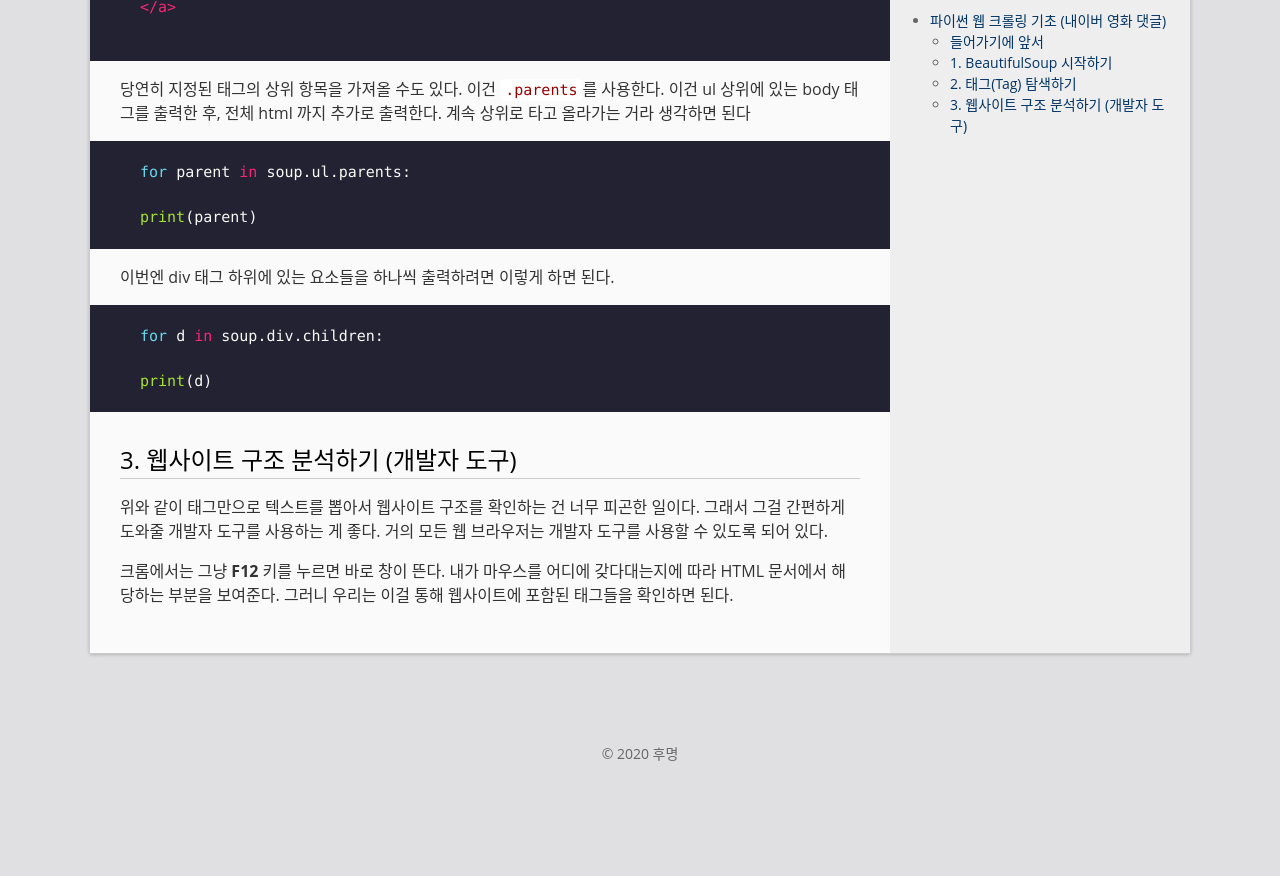
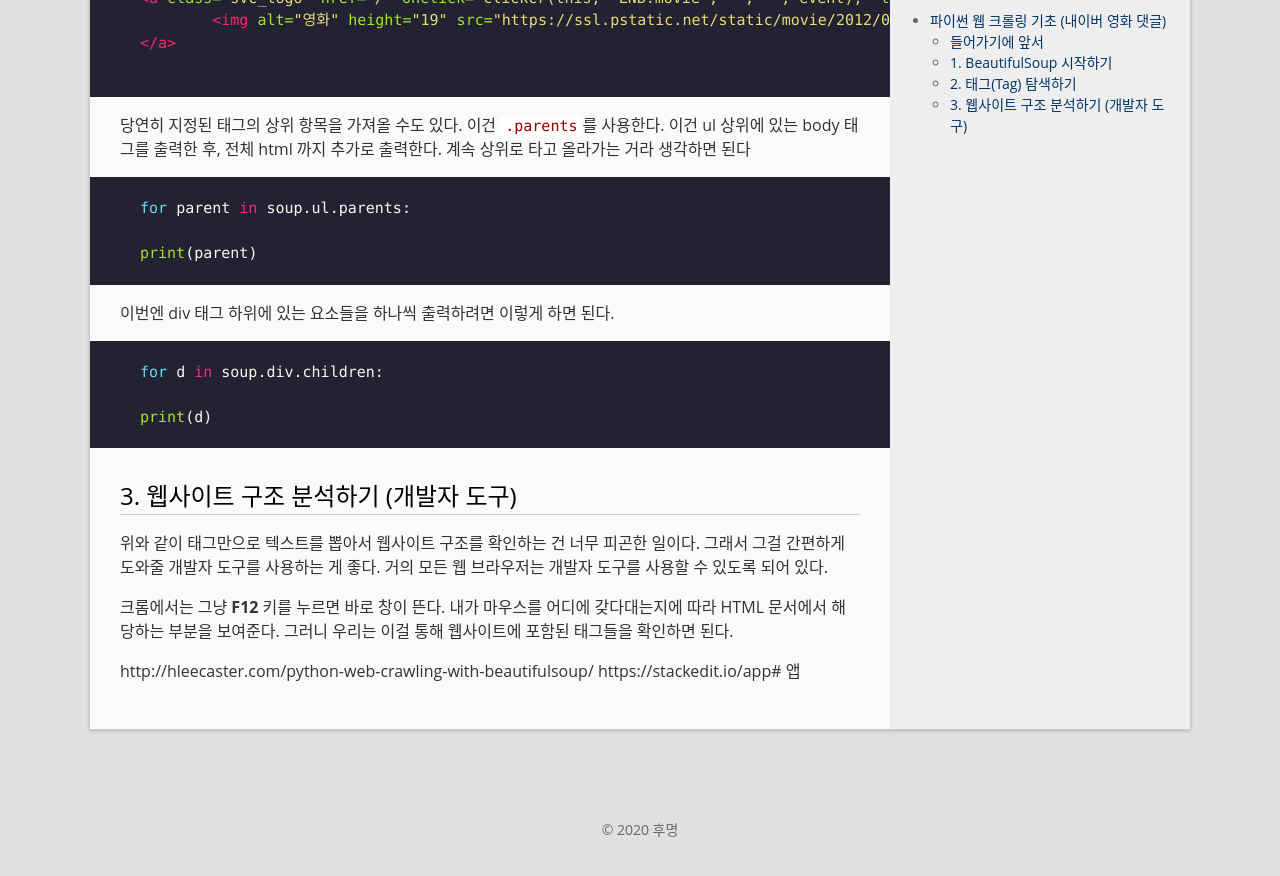
Before and after one commit to gnaud221/gnaud221.github.com, a Jekyll site: the page built from _posts/2020-05-02-movie.md, in a window 1280 px wide and 900 px high, scrolled down 2916 px. Shown: the top 876 px of the window. Built offline with Jekyll 4.4.1, drawn with Linux system fonts in a browser that asks for light colours; before the commit the page ends 3740 px from its top, so only the background shows below that.

Commit message:
Update 2020-05-02-movie.md

```diff
--- a/_posts/2020-05-02-movie.md
+++ b/_posts/2020-05-02-movie.md
@@ -61,7 +61,7 @@
 ~~~py
 print(soup.p)
 ~~~
-
+---
 ~~~html
  <p class="r_date">2020.05.08
 	 <a href="rmovie.nhn?sel=cnt&amp;tg=0&amp;date=20200507">
@@ -82,7 +82,7 @@
 print(soup.h1)
 ~~~
 
-
+---
 
 ~~~html
 <h1 class="svc_name">
@@ -135,3 +135,9 @@
 위와 같이 태그만으로 텍스트를 뽑아서 웹사이트 구조를 확인하는 건 너무 피곤한 일이다. 그래서 그걸 간편하게 도와줄 개발자 도구를 사용하는 게 좋다. 거의 모든 웹 브라우저는 개발자 도구를 사용할 수 있도록 되어 있다.
 
 크롬에서는 그냥  **F12** 키를 누르면 바로 창이 뜬다. 내가 마우스를 어디에 갖다대는지에 따라 HTML 문서에서 해당하는 부분을 보여준다. 그러니 우리는 이걸 통해 웹사이트에 포함된 태그들을 확인하면 된다.
+
+
+
+
+http://hleecaster.com/python-web-crawling-with-beautifulsoup/
+https://stackedit.io/app# 앱
```
